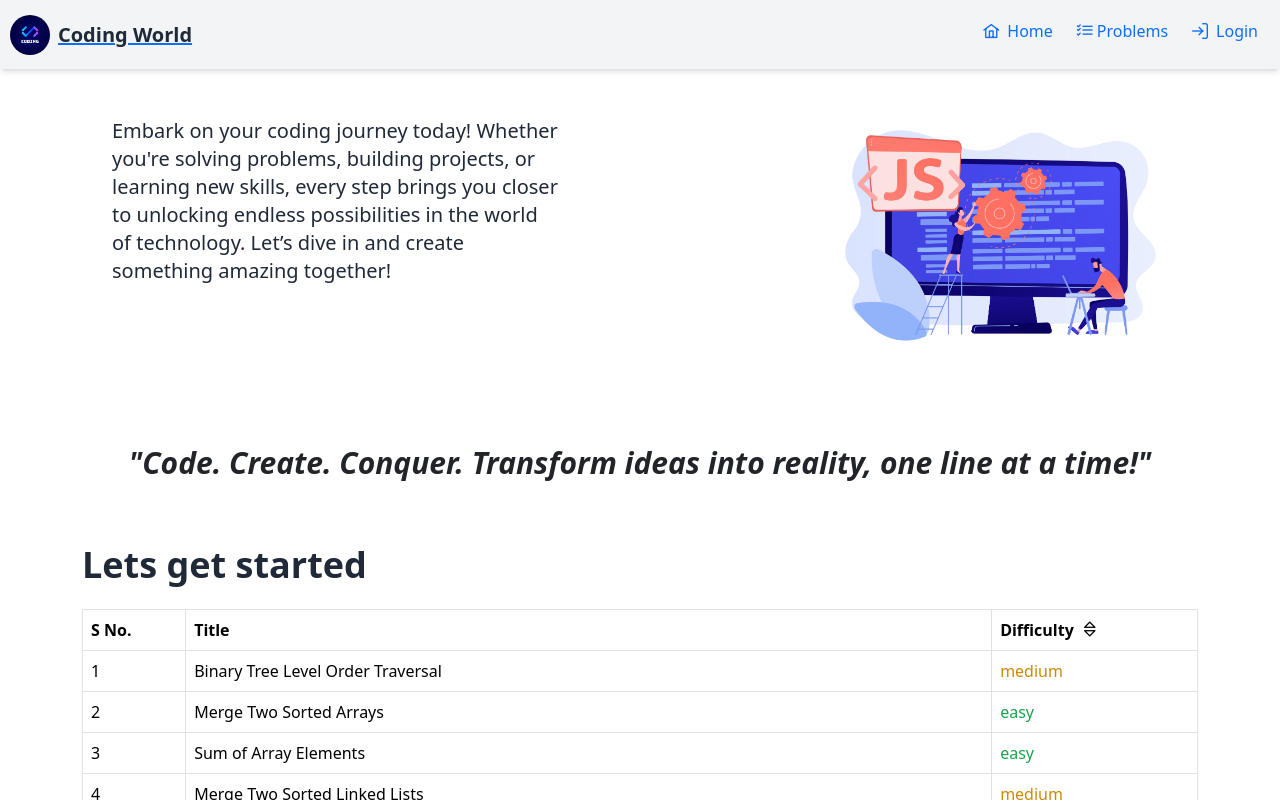
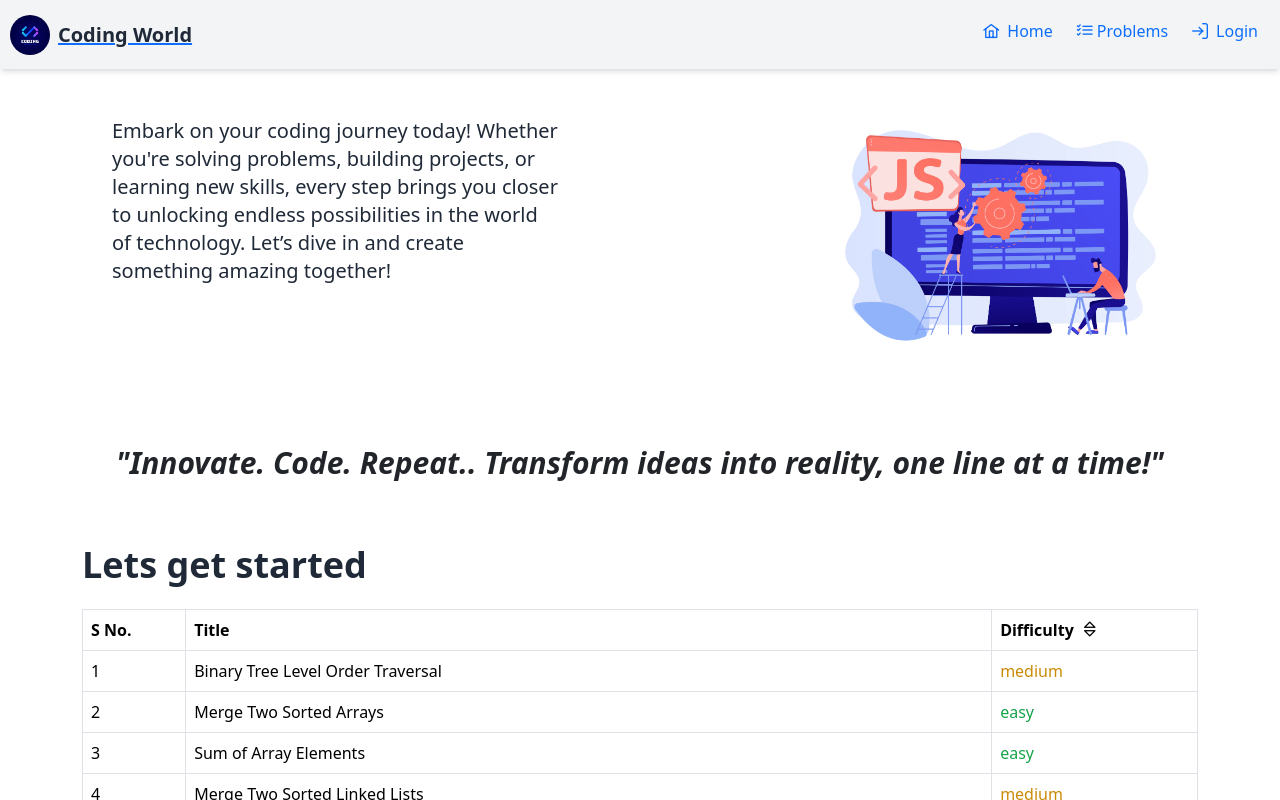
Before and after one commit to Jyotiraditya-lal/coding-website, a React (Create React App) app: page /problems in a window 1280 px wide. Shown: the top 800 px of the page. Built offline with nearby package versions, Linux system fonts and the light colour scheme.

Commit message:
style changes

```diff
--- a/src/components/Problems/ProblemsList.js
+++ b/src/components/Problems/ProblemsList.js
@@ -77,7 +77,7 @@
         />
       </div>
 
-      <p className="text-3xl font-bold text-center py-10"><i>"Code. Create. Conquer. Transform ideas into reality, one line at a time!"</i></p>
+      <p className="text-3xl font-bold text-center py-10"><i>"Innovate. Code. Repeat.. Transform ideas into reality, one line at a time!"</i></p>
 
       <div className="container mt-4">
         <p className="text-4xl font-bold text-gray-800">Lets get started</p>
```
